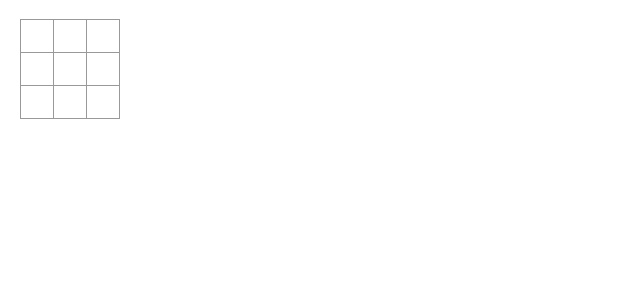
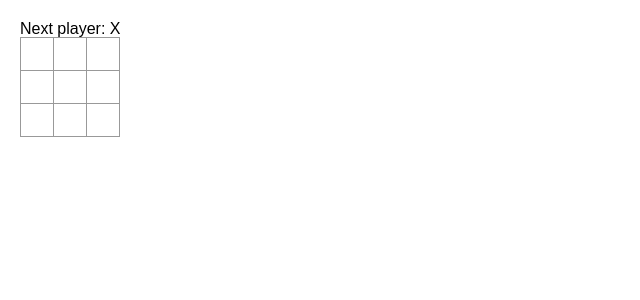
Before and after one commit to lyunfei1/my-react-app, a React (Vite) app: page / in a window 1280 px wide. Shown: the top 300 px of the page, without its empty margins (0-640 px from the left). Built offline with nearby package versions, Linux system fonts and the light colour scheme.

Commit message:
Display next player above the board

```diff
--- a/src/App.jsx
+++ b/src/App.jsx
@@ -28,9 +28,11 @@ export default function Board() {
     setSquares(nextSquares);
     setXIsNext(!xIsNext);
   }
+  const status = 'Next player: ' + (xIsNext ? 'X' : 'O');
 
   return (
     <>
+      <div className="status">{status}</div>
       <div className="board-row">
         <Square value={squares[0]} onSquareClick={() => handleClick(0)} />
         <Square value={squares[1]} onSquareClick={() => handleClick(1)} />
```
